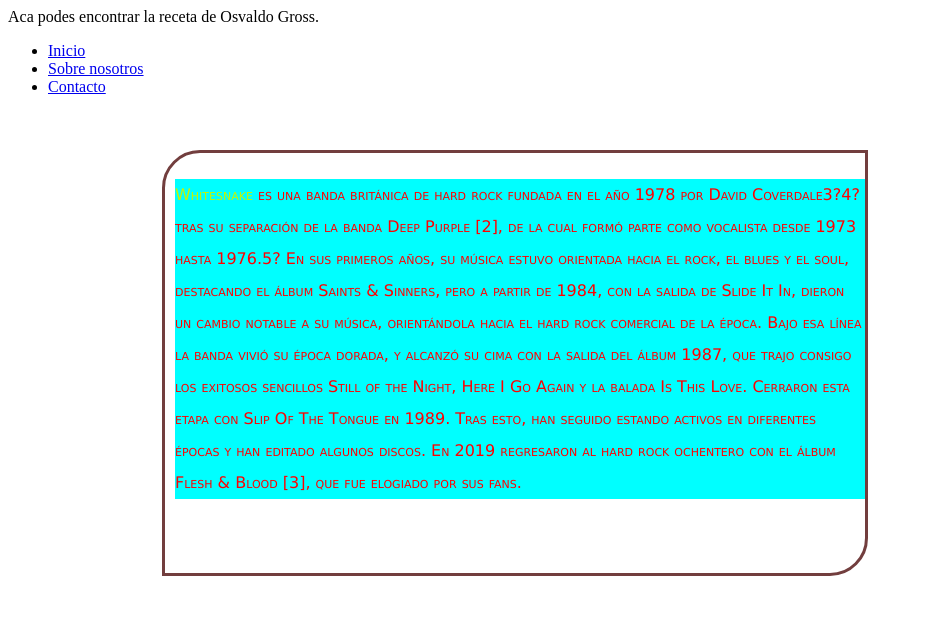
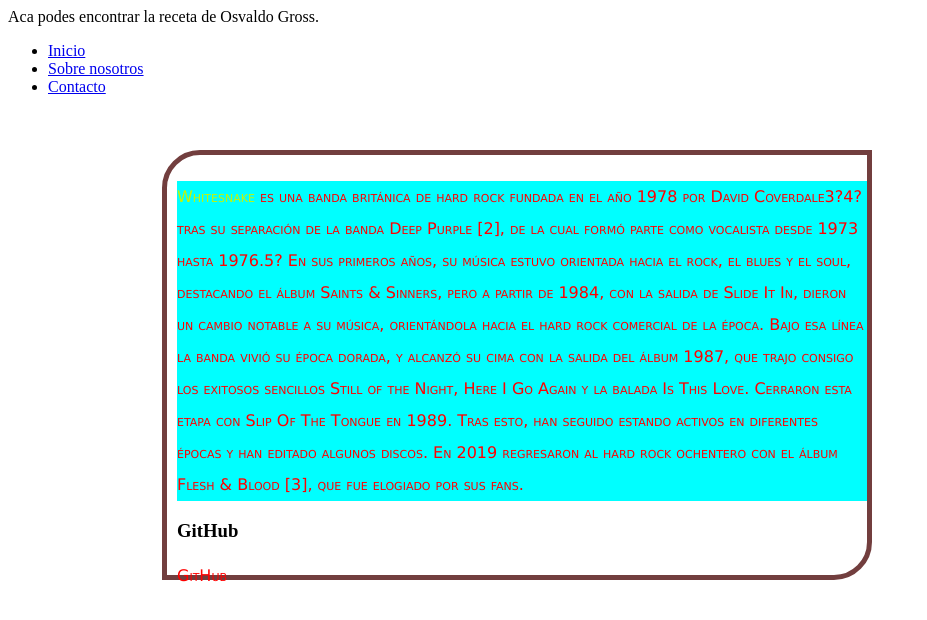
Before and after one commit to efvilloldo/gitfacilito, a plain HTML site: page Hola mundo_css.html in a window 1280 px wide. Shown: the whole page, without its empty margins (0-927 px from the left). Drawn offline with Linux system fonts and the light colour scheme.

Commit message:
Agregamos Github

```diff
--- a/Hola mundo_css.html
+++ b/Hola mundo_css.html
@@ -35,7 +35,12 @@
     		  </article>
 			  <article id="sobrenosotros">
     		  		   <p><span class="amarillo">Deep Purple 1974</span> es una banda británica de hard rock formada en 1968 en Hertford, Reino Unido. Está considerada como una de las pioneras de dicho subgénero, y la principal influencia para el heavy metal junto a Led Zeppelin y Black Sabbath. Su música ha incorporado elementos del rock progresivo, rock sinfónico, rock psicodélico, blues rock y de la música clásica. Deep Purple ha vendido más de 120 millones de discos en todo el mundo.</p>
-    		  </article>
+			  </article>
+			  <article>
+				  <i class="icon-social fa fa-github"></i>
+				  <H3>GitHub</H3>
+				  <p>GitHub</p>
+			  </article>
 		  </section>
 		  Aca podes encontrar la receta de Osvaldo Gross.
 		  <nav class="menu">
--- a/estilo.css
+++ b/estilo.css
@@ -41,7 +41,7 @@ border-top-left-radius:38px;
 border-top-right-radius:0px;
 border-bottom-left-radius:0px;
 border-bottom-right-radius:38px;
-border:3px solid rgb(114, 62, 62);
+border:5px solid rgb(114, 62, 62);
 }
 
 #inicio{
```
